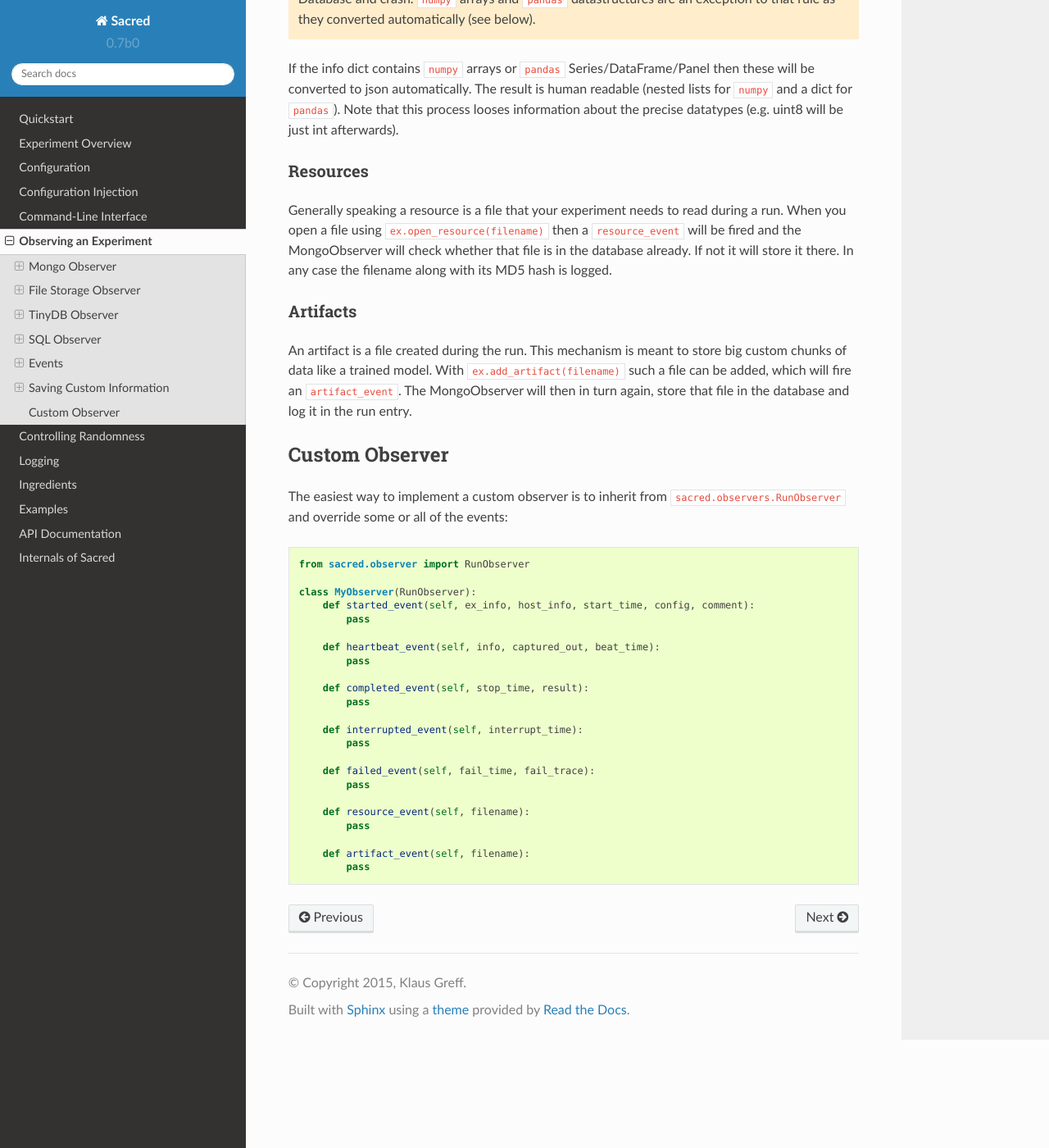
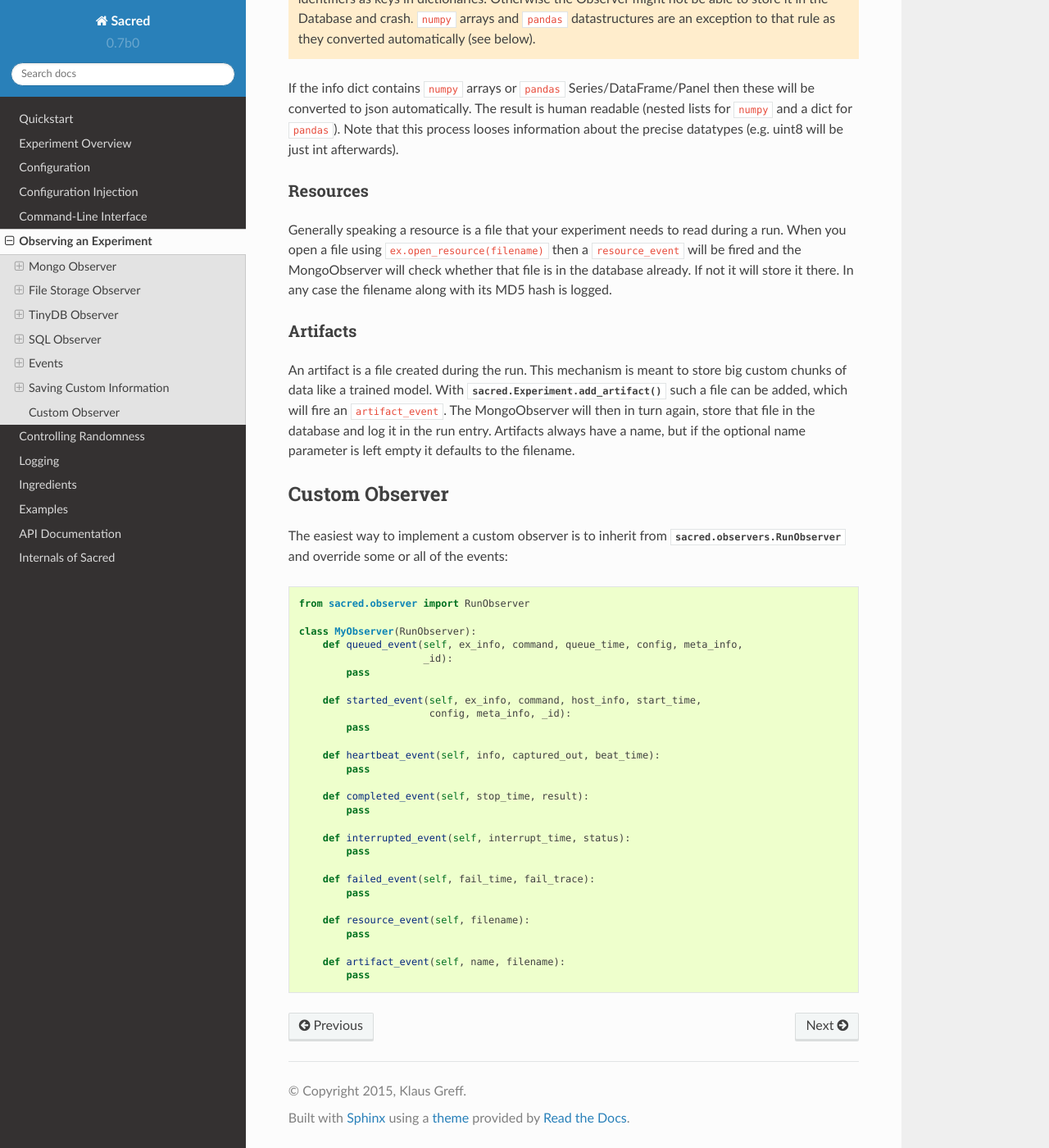
Before and after one commit to IDSIA/sacred, a Sphinx documentation site: the page built from docs/observers.rst, in a window 1280 px wide and 1400 px high, scrolled down 14452 px. Shown: the whole window at 82% size. Built offline with Sphinx 7.4.7 and the Read the Docs theme 2.0.0, drawn with Linux system fonts in a browser that asks for light colours; some of the changed text lies outside the part shown.

Commit message:
added some documentation for named artifacts

```diff
--- a/docs/observers.rst
+++ b/docs/observers.rst
@@ -656,13 +656,14 @@
 
 Resources
 ---------
-Every time ``ex.open_resource(filename)`` is called an event will be fired
-with that filename (see :ref:`resources`).
+Every time :py:meth:`sacred.Experiment.open_resource` is called with a
+filename, an event will be fired with that filename (see :ref:`resources`).
 
 Artifacts
 ---------
-Every time ``ex.add_artifact(filename)`` is called an event will be fired
-with that filename (see :ref:`artifacts`).
+Every time :py:meth:`sacred.Experiment.add_artifact` is called with a filename
+and optionally a name, an event will be fired with that name and filename
+(see :ref:`artifacts`). If the name is left empty it defaults to the filename.
 
 
 .. _custom_info:
@@ -719,9 +720,11 @@
 ---------
 An artifact is a file created during the run. This mechanism is meant to store
 big custom chunks of data like a trained model. With
-``ex.add_artifact(filename)`` such a file can be added, which will fire an
+:py:meth:`sacred.Experiment.add_artifact` such a file can be added, which will fire an
 ``artifact_event``. The MongoObserver will then in turn again, store that file
 in the database and log it in the run entry.
+Artifacts always have a name, but if the optional name parameter is left empty
+it defaults to the filename.
 
 
 .. _custom_observer:
@@ -730,14 +733,19 @@
 ===============
 
 The easiest way to implement a custom observer is to inherit from
-``sacred.observers.RunObserver`` and override some or all of the events:
+:py:class:`sacred.observers.RunObserver` and override some or all of the events:
 
 .. code-block:: python
 
     from sacred.observer import RunObserver
 
     class MyObserver(RunObserver):
-        def started_event(self, ex_info, host_info, start_time, config, comment):
+        def queued_event(self, ex_info, command, queue_time, config, meta_info,
+                         _id):
+            pass
+
+        def started_event(self, ex_info, command, host_info, start_time,
+                          config, meta_info, _id):
             pass
 
         def heartbeat_event(self, info, captured_out, beat_time):
@@ -746,7 +754,7 @@
         def completed_event(self, stop_time, result):
             pass
 
-        def interrupted_event(self, interrupt_time):
+        def interrupted_event(self, interrupt_time, status):
             pass
 
         def failed_event(self, fail_time, fail_trace):
@@ -755,5 +763,5 @@
         def resource_event(self, filename):
             pass
 
-        def artifact_event(self, filename):
+        def artifact_event(self, name, filename):
             pass
```
